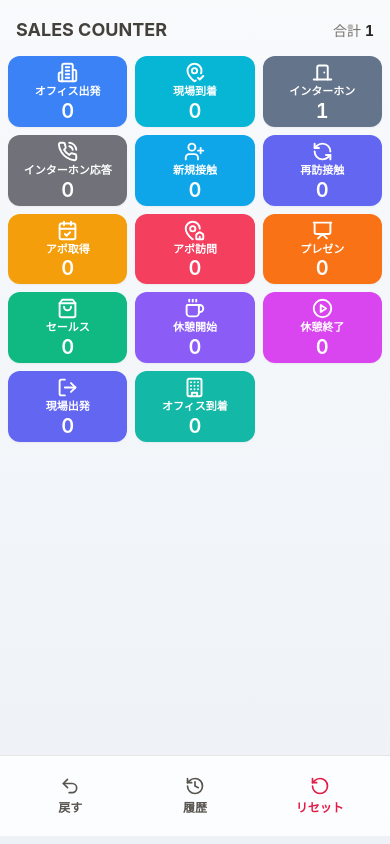
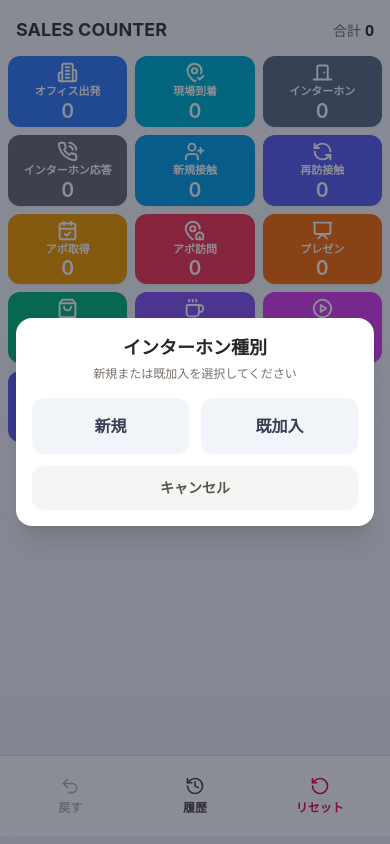
Before and after one commit to GridAtlas/SALES_COUNTER, a Next.js app: page / in a window 390 px wide. Both pictures are taken after a click on the button "インターホン". Built offline with nearby package versions, Linux system fonts and the light colour scheme.

Commit message:
feat: classify interphone records

```diff
--- a/src/app/history/page.tsx
+++ b/src/app/history/page.tsx
@@ -89,6 +89,11 @@ export default function HistoryPage() {
                       />
                       <span className="flex-1 text-sm text-stone-700">
                         {def?.label ?? a.type}
+                        {a.customerStatus && (
+                          <span className="ml-1 font-semibold text-stone-500">
+                            （{a.customerStatus}）
+                          </span>
+                        )}
                         {a.ageGroup && (
                           <span className="ml-1 font-semibold text-stone-500">
                             （{a.ageGroup}）
--- a/src/app/page.tsx
+++ b/src/app/page.tsx
@@ -3,11 +3,12 @@
 import { useEffect, useState } from 'react';
 import { ActivityButton } from '@/components/ActivityButton';
 import { AgeGroupModal } from '@/components/AgeGroupModal';
+import { CustomerStatusModal } from '@/components/CustomerStatusModal';
 import { BottomBar } from '@/components/BottomBar';
 import { Header } from '@/components/Header';
 import { ACTIVITIES, getActivityDef } from '@/lib/constants';
 import { useCounterStore } from '@/store/useCounterStore';
-import type { ActivityType, AgeGroup } from '@/types';
+import type { ActivityType, AgeGroup, CustomerStatus } from '@/types';
 
 export default function HomePage() {
   // SSR ハイドレーション対策: localStorage を安全に読むため、初回は
@@ -15,6 +16,7 @@ export default function HomePage() {
   const [hydrated, setHydrated] = useState(false);
   const [pendingContactType, setPendingContactType] =
     useState<ActivityType | null>(null);
+  const [showInterphoneStatus, setShowInterphoneStatus] = useState(false);
   useEffect(() => setHydrated(true), []);
 
   const activities = useCounterStore((s) => s.activities);
@@ -27,6 +29,10 @@ export default function HomePage() {
   const total = hydrated ? activities.length : 0;
 
   const handleTap = (type: ActivityType) => {
+    if (type === 'interphone') {
+      setShowInterphoneStatus(true);
+      return;
+    }
     if (type === 'first_contact' || type === 'revisit') {
       setPendingContactType(type);
       return;
@@ -36,10 +42,14 @@ export default function HomePage() {
 
   const handleAgeSelect = (ageGroup: AgeGroup) => {
     if (!pendingContactType) return;
-    add(pendingContactType, ageGroup);
+    add(pendingContactType, { ageGroup });
     setPendingContactType(null);
   };
 
+  const handleCustomerStatusSelect = (customerStatus: CustomerStatus) => {
+    add('interphone', { customerStatus });
+    setShowInterphoneStatus(false);
+  };
   return (
     <>
       <Header totalCount={total} />
@@ -68,6 +78,13 @@ export default function HomePage() {
           onCancel={() => setPendingContactType(null)}
         />
       )}
+
+      {showInterphoneStatus && (
+        <CustomerStatusModal
+          onSelect={handleCustomerStatusSelect}
+          onCancel={() => setShowInterphoneStatus(false)}
+        />
+      )}
     </>
   );
 }
--- /dev/null
+++ b/src/components/CustomerStatusModal.tsx
@@ -0,0 +1,51 @@
+'use client';
+
+import type { CustomerStatus } from '@/types';
+
+const CUSTOMER_STATUSES: CustomerStatus[] = ['新規', '既加入'];
+
+interface Props {
+  onSelect: (customerStatus: CustomerStatus) => void;
+  onCancel: () => void;
+}
+
+export function CustomerStatusModal({ onSelect, onCancel }: Props) {
+  return (
+    <div className="fixed inset-0 z-50 flex items-center justify-center bg-slate-950/45 p-4">
+      <div
+        role="dialog"
+        aria-modal="true"
+        aria-labelledby="customer-status-title"
+        className="w-full max-w-sm rounded-2xl bg-white p-4 shadow-xl"
+      >
+        <h2 id="customer-status-title" className="text-center text-lg font-bold text-stone-800">
+          インターホン種別
+        </h2>
+        <p className="mt-1 text-center text-xs text-stone-500">
+          新規または既加入を選択してください
+        </p>
+
+        <div className="mt-4 grid grid-cols-2 gap-3">
+          {CUSTOMER_STATUSES.map((customerStatus) => (
+            <button
+              key={customerStatus}
+              type="button"
+              onClick={() => onSelect(customerStatus)}
+              className="tap-target rounded-xl bg-slate-100 px-3 py-4 text-base font-bold text-slate-700 active:bg-slate-200"
+            >
+              {customerStatus}
+            </button>
+          ))}
+        </div>
+
+        <button
+          type="button"
+          onClick={onCancel}
+          className="tap-target mt-3 w-full rounded-xl bg-stone-100 px-3 py-2 text-sm font-semibold text-stone-600 active:bg-stone-200"
+        >
+          キャンセル
+        </button>
+      </div>
+    </div>
+  );
+}
--- a/src/store/useCounterStore.ts
+++ b/src/store/useCounterStore.ts
@@ -1,6 +1,6 @@
 import { create } from 'zustand';
 import { persist } from 'zustand/middleware';
-import type { Activity, ActivityType, AgeGroup } from '@/types';
+import type { Activity, ActivityDetails, ActivityType } from '@/types';
 
 /**
  * 記録形式は「1 タップ = 1 レコード」。
@@ -10,7 +10,7 @@ import type { Activity, ActivityType, AgeGroup } from '@/types';
 interface CounterState {
   activities: Activity[];
 
-  add: (type: ActivityType, ageGroup?: AgeGroup) => void;
+  add: (type: ActivityType, details?: ActivityDetails) => void;
   undoLast: () => void; // 一番最後のレコードを削除（種別問わず）
   reset: () => void;
 
@@ -26,11 +26,11 @@ export const useCounterStore = create<CounterState>()(
     (set, get) => ({
       activities: [],
 
-      add: (type, ageGroup) =>
+      add: (type, details = {}) =>
         set((s) => ({
           activities: [
             ...s.activities,
-            { id: uid(), type, timestamp: Date.now(), ageGroup },
+            { id: uid(), type, timestamp: Date.now(), ...details },
           ],
         })),
 
```
Also changed, not shown: src/types/index.ts (+8 -2 lines), 1 other file (tests, documents, lock files or other folders).
